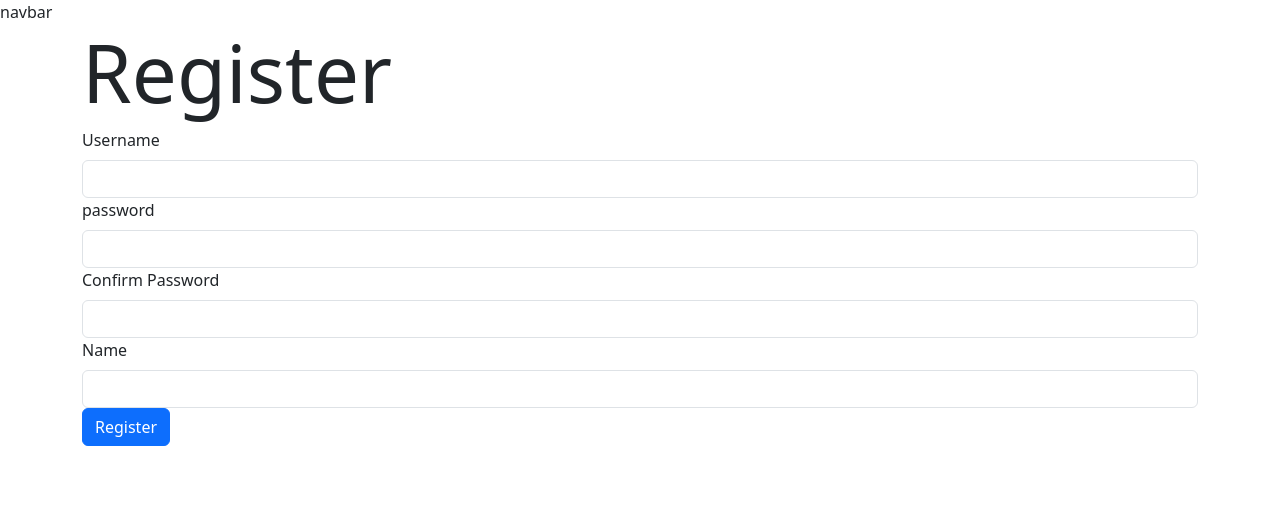
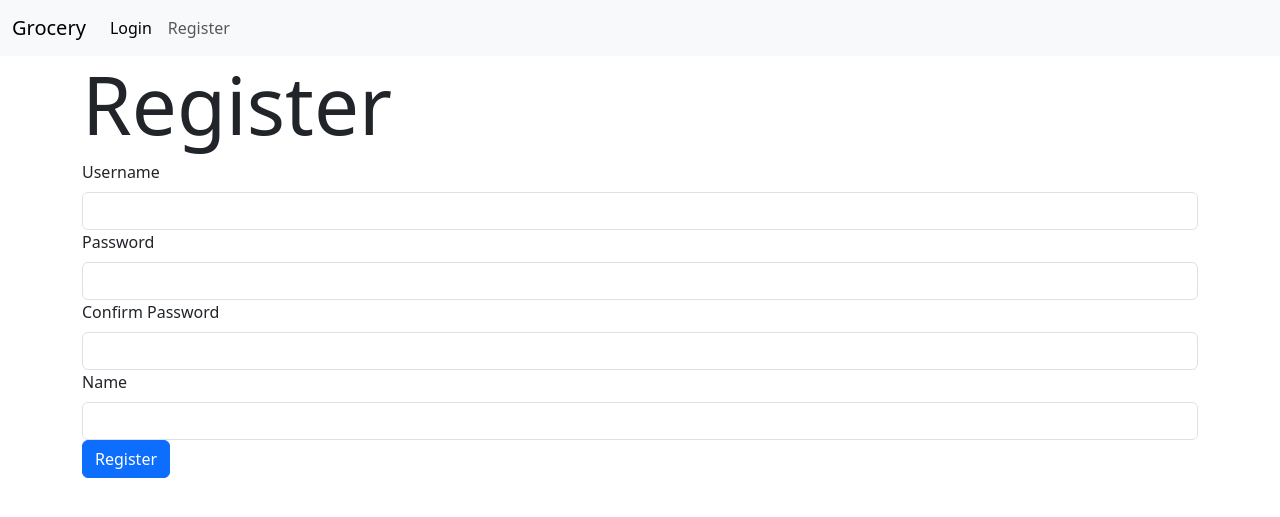
Before and after one commit to niranjana14/grocery-app, a Flask app: page /register in a window 1280 px wide. Shown: the top 517 px of the page. Run offline with Flask 3, Linux system fonts and the light colour scheme.

Commit message:
flash and auth added flash and page authentication

```diff
--- a/routes.py
+++ b/routes.py
@@ -1,15 +1,71 @@
-from flask import  render_template
+from flask import  render_template,request,url_for,flash,redirect,session
 from app import app
-
+from models import db,User,Category,Product,Cart,Transaction,Order
+from werkzeug.security import generate_password_hash,check_password_hash
 # Define the route for the index page
 @app.route('/')
 def index():
-    return render_template('index.html')
+    if 'user_id' in session:
+        return render_template('index.html')
+    else:
+        flash('Please login to continue')
+        return redirect(url_for('login'))
 
 @app.route('/login')
 def login():
     return render_template('login.html')
 
+@app.route('/login',methods=['POST'])
+def login_post():
+    username = request.form.get('username')
+    password = request.form.get('password')
+
+    if not username or not password:
+        flash('Please fill out all fields')
+        return redirect(url_for('login'))
+
+
+    user= User.query.filter_by(username=username).first()
+
+    if not user:
+        flash('Username does not exist')
+        return redirect(url_for('login'))
+
+    if not check_password_hash(user.passhash,password):
+        flash('Incorrect password')
+        return redirect(url_for('login'))
+
+    session['user_id']= user.id
+    flash('Login Successful')
+    return redirect(url_for('index'))
+
 @app.route('/register')
 def register():
     return render_template('register.html')
+
+@app.route('/register', methods=['POST'])
+def register_post():
+    username = request.form.get('username')
+    password = request.form.get('password')
+    confirm_password = request.form.get('confirm_password')
+    name= request.form.get('name')
+
+    if not username or not password or not confirm_password:
+        flash('Please fill out all fields')
+        return redirect(url_for('register'))
+
+    if password!=confirm_password:
+        flash('Passwords do not match')
+        return redirect(url_for('register'))
+
+    user= User.query.filter_by(username=username).first()
+
+    if user:
+        flash('Username already exist')
+        return redirect(url_for('register'))
+
+    password_hash=generate_password_hash(password)
+    new_user=User(username=username,passhash=password_hash,name=name)
+    db.session.add(new_user)
+    db.session.commit()
+    return redirect(url_for('login'))
--- a/templates/layout.html
+++ b/templates/layout.html
@@ -16,7 +16,17 @@
     {% endblock %}
 </head>
 <body>
-    navbar
+    {% include 'navbar.html'   %}
+    {% with messages = get_flashed_messages() %}
+    {% if messages %}
+        {% for message in messages %}
+        <div class="alert alert-danger" role="alert">
+            {{message}}
+        </div>
+        {% endfor %}
+    {% endif %}
+    {% endwith %}
+
     <div class="container">
 
 
--- a/templates/login.html
+++ b/templates/login.html
@@ -4,7 +4,7 @@
 {% endblock %}
 {% block content %}
     <h1 class="display-1" >Login</h1>
-    <form action="" class="form">
+    <form action="" class="form" method="post">
         <div class="form-group">
             <label for="username"  class="form-label">Username</label>
             <input type="text" name="username" required class="form-control">
--- /dev/null
+++ b/templates/navbar.html
@@ -0,0 +1,14 @@
+<nav class="navbar navbar-expand-lg bg-body-tertiary">
+    <div class="container-fluid">
+      <a class="navbar-brand" href="/">Grocery</a>
+      <button class="navbar-toggler" type="button" data-bs-toggle="collapse" data-bs-target="#navbarNavAltMarkup" aria-controls="navbarNavAltMarkup" aria-expanded="false" aria-label="Toggle navigation">
+        <span class="navbar-toggler-icon"></span>
+      </button>
+      <div class="collapse navbar-collapse" id="navbarNavAltMarkup">
+        <div class="navbar-nav">
+          <a class="nav-link active" aria-current="page" href="{{url_for('login')}}">Login</a>
+          <a class="nav-link" href="{{ url_for('register') }}">Register</a>
+        </div>
+      </div>
+    </div>
+  </nav>
--- a/templates/register.html
+++ b/templates/register.html
@@ -4,18 +4,18 @@
 {% endblock %}
 {% block content %}
     <h1 class="display-1" > Register</h1>
-    <form action="" class="form">
+    <form action="" class="form" method="post">
         <div class="form-group">
             <label for="username"  class="form-label">Username</label>
             <input type="text" name="username" required class="form-control">
         </div>
         <div class="form-group">
-            <label for="password" class="form-label">password</label>
+            <label for="password" class="form-label">Password</label>
             <input type="password" name="password" required class="form-control">
         </div>
         <div class="form-group">
             <label for="confirm_password" class="form-label">Confirm Password</label>
-            <input type="password" name="password" required class="form-control">
+            <input type="password" name="confirm_password" required class="form-control">
         </div>
         <div class="form-group">
             <label for="name" class="form-label">Name</label>
```
Also changed, not shown: models.py (+15 -8 lines), instance/db.sqlite3, 1 other file.
